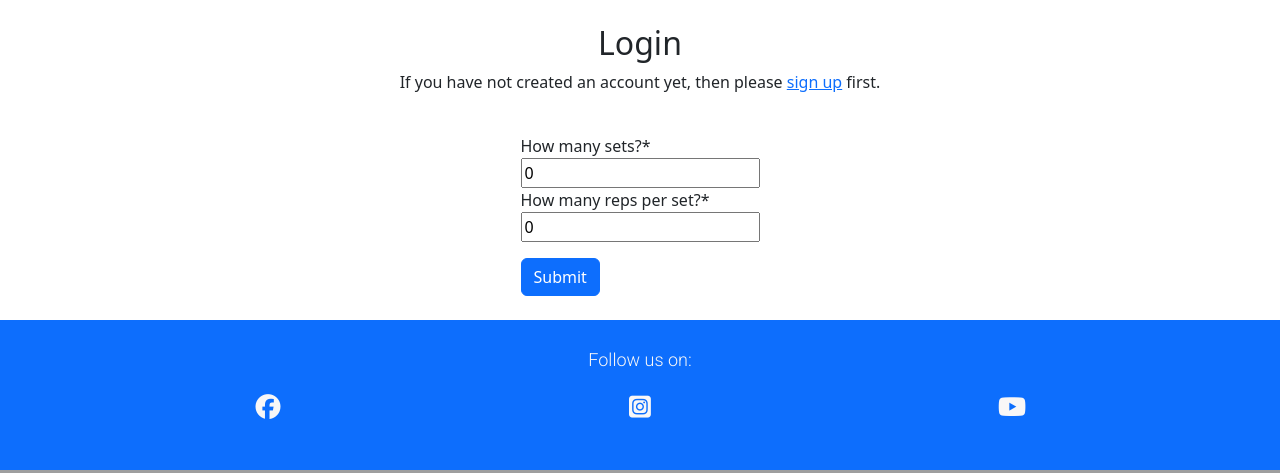
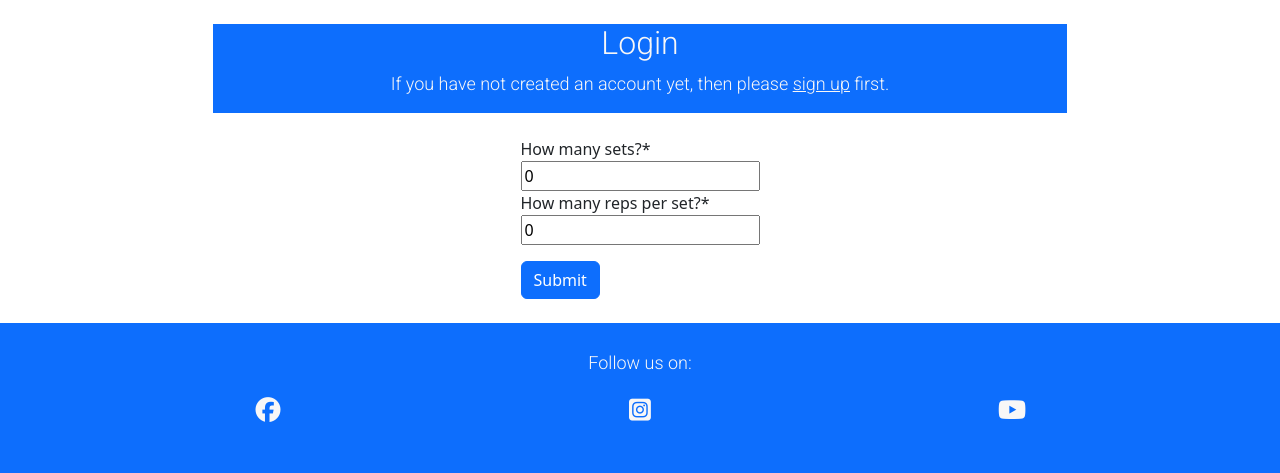
Before and after one commit to eandablo/gympals, a Django app: template templates/account/login.html in a window 1280 px wide. Shown: the part 1035-1508 px from the top of the page. Run offline with Django 3.2, Linux system fonts and the light colour scheme; the template is opened without the code that fills it: values that come from a table or form of the project are taken from there, others are empty; tables that the repository leaves empty hold one stand-in row (values such as "Sample post"); some libraries are stand-ins or nearby versions.

Commit message:
login page header to blue primary color

```diff
--- a/templates/account/login.html
+++ b/templates/account/login.html
@@ -5,11 +5,11 @@
 {% block content %}
 {% load crispy_forms_tags %}
 <div class="row mt-4 mb-4">
-    <div class="col-md-8 offset-md-2 text-center">
+    <div class="col-md-8 offset-md-2 bg-primary center-text white-medium-text">
         <h2>Login</h2>
         <p>
             {% blocktrans %}If you have not created an account yet, then please
-            <a href="{{ signup_url }}">sign up</a> first.{% endblocktrans %}
+            <a href="{{ signup_url }}" class="white-medium-text">sign up</a> first.{% endblocktrans %}
         </p>
     </div>
 </div>
```
